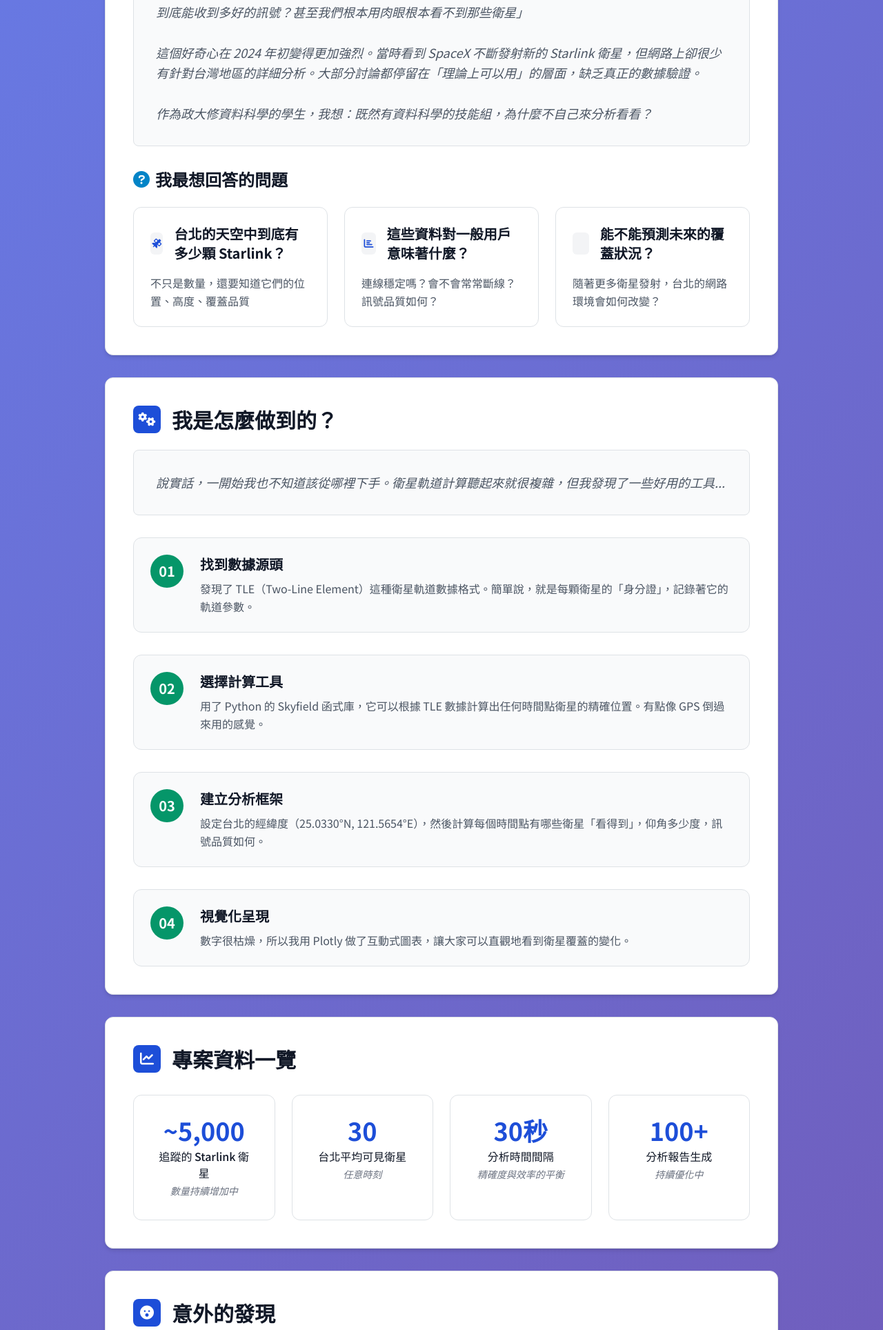
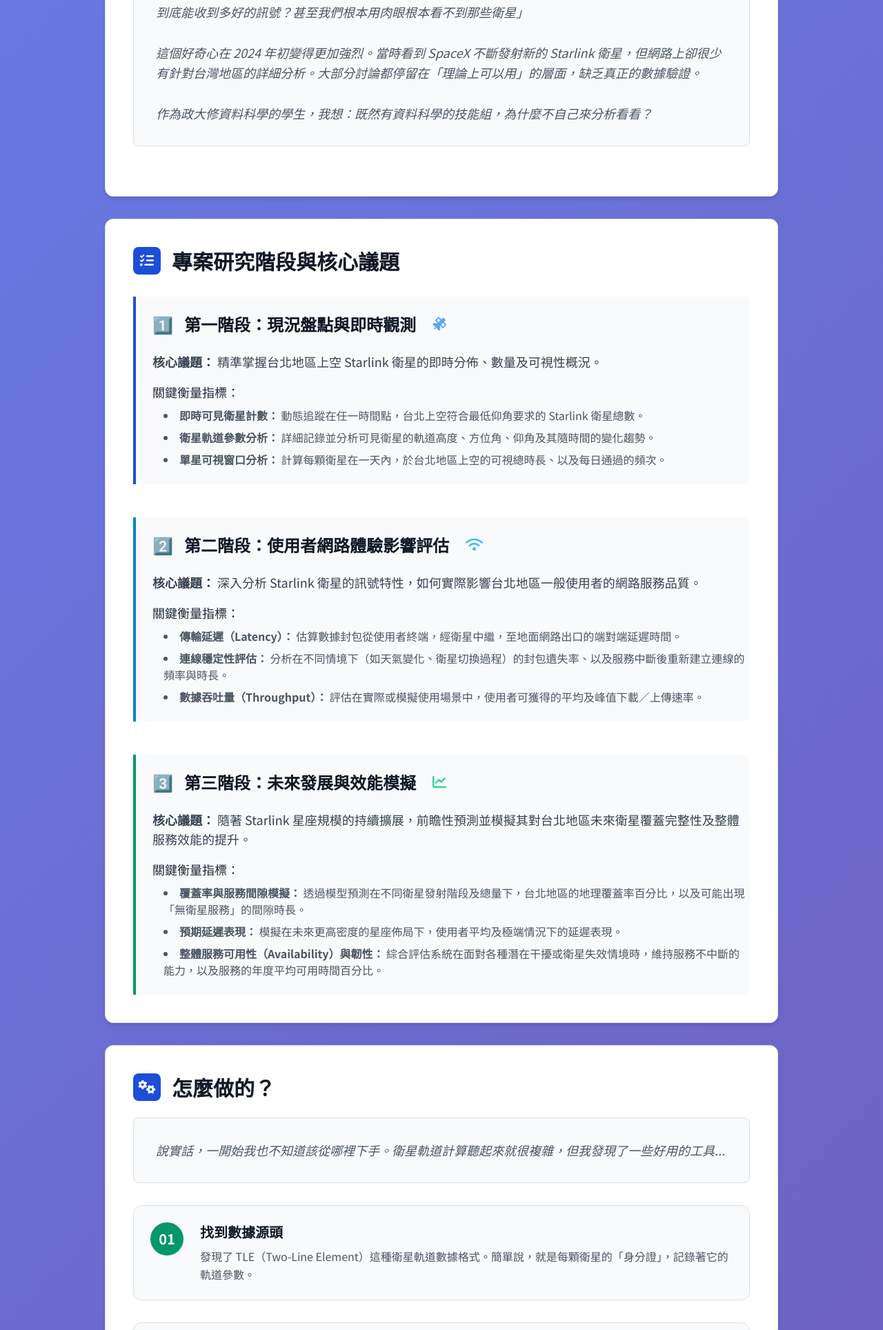
Before and after one commit to 1132-NCCU-DataScience/finalproject_group3, a Flask app: page /about in a window 1280 px wide. Shown: the part 723-2651 px from the top of the page at 69% size. Run offline with Flask 3, Linux system fonts and the light colour scheme; some libraries are stand-ins or nearby versions.

Commit message:
移除「我最想回答的問題」區塊並更新標題

```diff
--- a/app/templates/about.html
+++ b/app/templates/about.html
@@ -51,39 +51,64 @@
             <br><br>
             作為政大修資料科學的學生，我想：既然有資料科學的技能組，為什麼不自己來分析看看？
         </div>
+    </div>
 
-        <h3 class="flex items-center gap-2 text-gray-900 dark:text-gray-100 text-2xl mb-4 font-semibold">
-            <i class="fas fa-question-circle text-accent-500"></i>
-            我最想回答的問題
-        </h3>
+    <!-- 專案研究階段與核心議題 -->
+    <div class="content-card bg-white dark:bg-gray-800 rounded-xl p-10 mb-8 shadow-md border border-gray-200 dark:border-gray-700 transition-all duration-300 hover:shadow-lg hover:-translate-y-1">
+        <h2 class="flex items-center gap-3 text-3xl font-bold text-gray-900 dark:text-gray-100 mb-8">
+            <div class="w-10 h-10 bg-brand-500 text-white rounded-lg flex items-center justify-center text-xl">
+                <i class="fas fa-tasks"></i>
+            </div>
+            專案研究階段與核心議題
+        </h2>
 
-        <div class="grid grid-cols-1 md:grid-cols-2 lg:grid-cols-3 gap-6 mt-6">
-            <div class="question-card bg-white dark:bg-gray-800 border border-gray-200 dark:border-gray-700 rounded-xl p-6 transition-all duration-300 relative overflow-hidden hover:shadow-lg hover:-translate-y-1">
-                <h5 class="flex items-center gap-3 text-xl font-semibold text-gray-900 dark:text-gray-100 mb-3">
-                    <div class="w-8 h-8 bg-gray-100 dark:bg-gray-700 text-brand-500 rounded-md flex items-center justify-center text-sm">
-                        <i class="fas fa-satellite"></i>
-                    </div>
-                    台北的天空中到底有多少顆 Starlink？
-                </h5>
-                <p class="text-gray-600 dark:text-gray-400 leading-relaxed">不只是數量，還要知道它們的位置、高度、覆蓋品質</p>
+        <div class="space-y-12">
+            <!-- 第一階段 -->
+            <div class="phase-section border-l-4 border-brand-500 pl-6 py-4 bg-gray-50 dark:bg-gray-700/50 rounded-r-lg">
+                <h3 class="flex items-center gap-3 text-2xl font-semibold text-gray-900 dark:text-gray-100 mb-4">
+                    <span class="text-brand-500">1️⃣</span> 第一階段：現況盤點與即時觀測 <i class="fas fa-satellite text-xl ml-2 text-brand-400"></i>
+                </h3>
+                <p class="text-lg text-gray-700 dark:text-gray-300 mb-3">
+                    <strong>核心議題：</strong> 精準掌握台北地區上空 Starlink 衛星的即時分佈、數量及可視性概況。
+                </p>
+                <h4 class="text-lg font-medium text-gray-800 dark:text-gray-200 mb-2">關鍵衡量指標：</h4>
+                <ul class="list-disc list-inside space-y-2 text-gray-600 dark:text-gray-400 pl-4">
+                    <li><strong>即時可見衛星計數：</strong> 動態追蹤在任一時間點，台北上空符合最低仰角要求的 Starlink 衛星總數。</li>
+                    <li><strong>衛星軌道參數分析：</strong> 詳細記錄並分析可見衛星的軌道高度、方位角、仰角及其隨時間的變化趨勢。</li>
+                    <li><strong>單星可視窗口分析：</strong> 計算每顆衛星在一天內，於台北地區上空的可視總時長、以及每日通過的頻次。</li>
+                </ul>
             </div>
-            <div class="question-card bg-white dark:bg-gray-800 border border-gray-200 dark:border-gray-700 rounded-xl p-6 transition-all duration-300 relative overflow-hidden hover:shadow-lg hover:-translate-y-1">
-                <h5 class="flex items-center gap-3 text-xl font-semibold text-gray-900 dark:text-gray-100 mb-3">
-                    <div class="w-8 h-8 bg-gray-100 dark:bg-gray-700 text-brand-500 rounded-md flex items-center justify-center text-sm">
-                        <i class="fas fa-chart-bar"></i>
-                    </div>
-                    這些資料對一般用戶意味著什麼？
-                </h5>
-                <p class="text-gray-600 dark:text-gray-400 leading-relaxed">連線穩定嗎？會不會常常斷線？訊號品質如何？</p>
+
+            <!-- 第二階段 -->
+            <div class="phase-section border-l-4 border-accent-500 pl-6 py-4 bg-gray-50 dark:bg-gray-700/50 rounded-r-lg">
+                <h3 class="flex items-center gap-3 text-2xl font-semibold text-gray-900 dark:text-gray-100 mb-4">
+                    <span class="text-accent-500">2️⃣</span> 第二階段：使用者網路體驗影響評估 <i class="fas fa-wifi text-xl ml-2 text-accent-400"></i>
+                </h3>
+                <p class="text-lg text-gray-700 dark:text-gray-300 mb-3">
+                    <strong>核心議題：</strong> 深入分析 Starlink 衛星的訊號特性，如何實際影響台北地區一般使用者的網路服務品質。
+                </p>
+                <h4 class="text-lg font-medium text-gray-800 dark:text-gray-200 mb-2">關鍵衡量指標：</h4>
+                <ul class="list-disc list-inside space-y-2 text-gray-600 dark:text-gray-400 pl-4">
+                    <li><strong>傳輸延遲（Latency）：</strong> 估算數據封包從使用者終端，經衛星中繼，至地面網路出口的端對端延遲時間。</li>
+                    <li><strong>連線穩定性評估：</strong> 分析在不同情境下（如天氣變化、衛星切換過程）的封包遺失率、以及服務中斷後重新建立連線的頻率與時長。</li>
+                    <li><strong>數據吞吐量（Throughput）：</strong> 評估在實際或模擬使用場景中，使用者可獲得的平均及峰值下載／上傳速率。</li>
+                </ul>
             </div>
-            <div class="question-card bg-white dark:bg-gray-800 border border-gray-200 dark:border-gray-700 rounded-xl p-6 transition-all duration-300 relative overflow-hidden hover:shadow-lg hover:-translate-y-1">
-                <h5 class="flex items-center gap-3 text-xl font-semibold text-gray-900 dark:text-gray-100 mb-3">
-                    <div class="w-8 h-8 bg-gray-100 dark:bg-gray-700 text-brand-500 rounded-md flex items-center justify-center text-sm">
-                        <i class="fas fa-crystal-ball"></i>
-                    </div>
-                    能不能預測未來的覆蓋狀況？
-                </h5>
-                <p class="text-gray-600 dark:text-gray-400 leading-relaxed">隨著更多衛星發射，台北的網路環境會如何改變？</p>
+
+            <!-- 第三階段 -->
+            <div class="phase-section border-l-4 border-success-500 pl-6 py-4 bg-gray-50 dark:bg-gray-700/50 rounded-r-lg">
+                <h3 class="flex items-center gap-3 text-2xl font-semibold text-gray-900 dark:text-gray-100 mb-4">
+                    <span class="text-success-500">3️⃣</span> 第三階段：未來發展與效能模擬 <i class="fas fa-chart-line text-xl ml-2 text-success-400"></i>
+                </h3>
+                <p class="text-lg text-gray-700 dark:text-gray-300 mb-3">
+                    <strong>核心議題：</strong> 隨著 Starlink 星座規模的持續擴展，前瞻性預測並模擬其對台北地區未來衛星覆蓋完整性及整體服務效能的提升。
+                </p>
+                <h4 class="text-lg font-medium text-gray-800 dark:text-gray-200 mb-2">關鍵衡量指標：</h4>
+                <ul class="list-disc list-inside space-y-2 text-gray-600 dark:text-gray-400 pl-4">
+                    <li><strong>覆蓋率與服務間隙模擬：</strong> 透過模型預測在不同衛星發射階段及總量下，台北地區的地理覆蓋率百分比，以及可能出現「無衛星服務」的間隙時長。</li>
+                    <li><strong>預期延遲表現：</strong> 模擬在未來更高密度的星座佈局下，使用者平均及極端情況下的延遲表現。</li>
+                    <li><strong>整體服務可用性（Availability）與韌性：</strong> 綜合評估系統在面對各種潛在干擾或衛星失效情境時，維持服務不中斷的能力，以及服務的年度平均可用時間百分比。</li>
+                </ul>
             </div>
         </div>
     </div>
@@ -94,7 +119,7 @@
             <div class="w-10 h-10 bg-brand-500 text-white rounded-lg flex items-center justify-center text-xl">
                 <i class="fas fa-cogs"></i>
             </div>
-            我是怎麼做到的？
+            怎麼做的？
         </h2>
 
         <div class="personal-story bg-gray-50 dark:bg-gray-700 border border-gray-200 dark:border-gray-600 border-l-4 border-l-brand-500 rounded-lg p-8 mb-8 italic text-lg leading-relaxed text-gray-600 dark:text-gray-300 relative">
```
